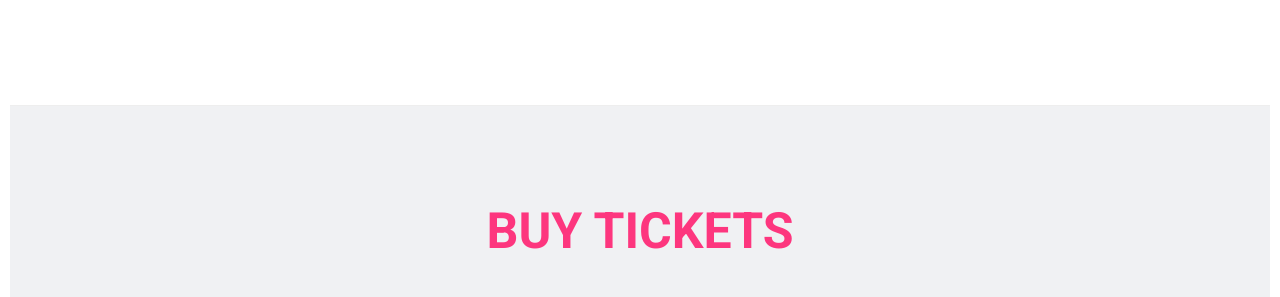
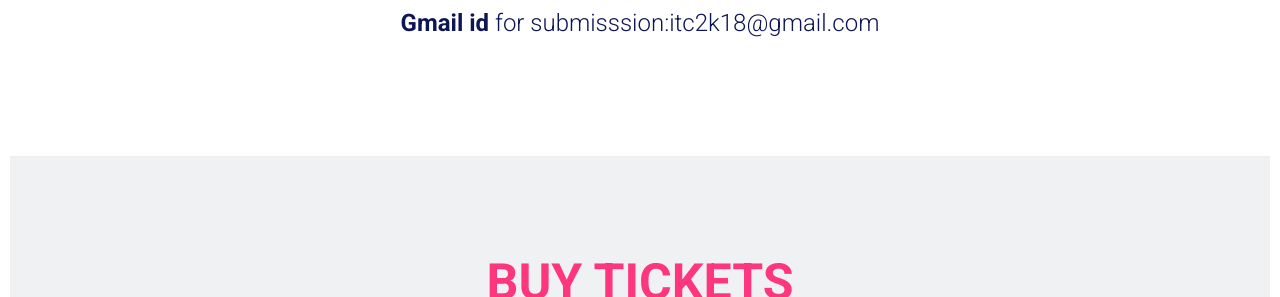
Before and after one commit to vixel-1092/ITC2k18, a plain HTML site: page index.html in a window 1280 px wide. Shown: the part 3907-4204 px from the top of the page. Drawn offline with Linux system fonts and the light colour scheme; some packages are replaced by stand-ins of ours.

Commit message:
Update index.html

```diff
--- a/index.html
+++ b/index.html
@@ -210,12 +210,15 @@ Professionals with strong theoretical and practical knowledge.</li>
             <div class="row">
                 <div class="col-md-12" align="center">
                 <h2>Registration</h2>
-    <iframe src="https://docs.google.com/forms/d/e/1FAIpQLScfFSrhb-tx3tHfVzsZLVrsLAjNSh_tCML-j-ETUF--0YNElg/viewform?embedded=true" width="760" height="500" frameborder="0" marginheight="0" marginwidth="0">Loading...</iframe>
+    <iframe src="https://docs.google.com/forms/d/e/1FAIpQLSdCJiB8eY51uPY3MSEq65gCpnkC81t-WMTOLfQU1yr-O6R93A/viewform?embedded=true" width="760" height="500" frameborder="0" marginheight="0" marginwidth="0">Loading...</iframe>
     </div>
     </div>
     </div>
+    <div class="container">
+            <div class="row">
+                <div class="col-md-12" align="center">
+                <h3><strong>Gmail id</strong> for submisssion:<email>itc2k18@gmail.com</email></h3>
     </section>
-
 
     <section id="section-pricing" class="section-wrapper pricing-section gray-bg">
         <div class="container">
```
